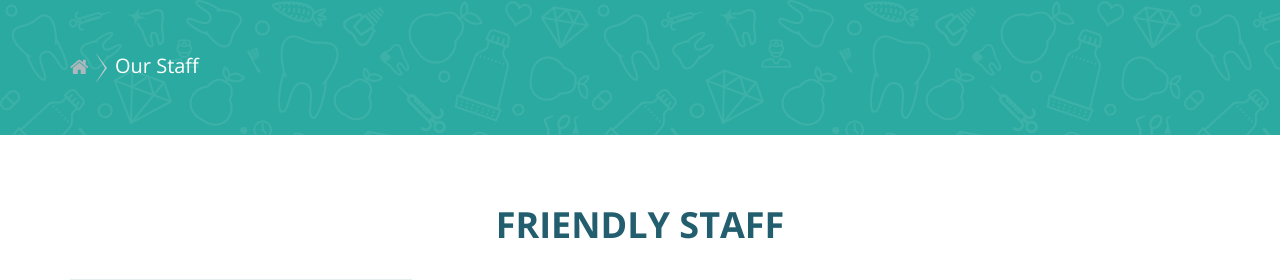
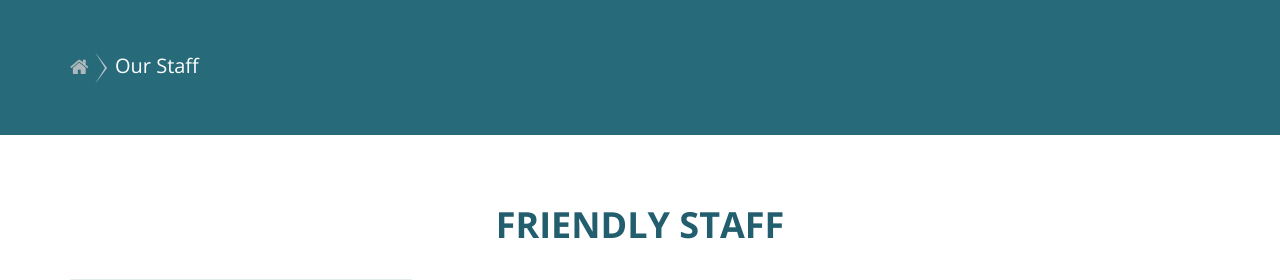
Before and after one commit to Business360/183pdb, a PHP site: page /staff.php in a window 1280 px wide. Shown: the part 152-432 px from the top of the page. Run offline with PHP 8.4, Linux system fonts and the light colour scheme; some libraries are stand-ins or nearby versions.

Commit message:
page title background changed.

```diff
--- a/assets/css/custom.css
+++ b/assets/css/custom.css
@@ -256,3 +256,12 @@ ul.footer-nav {
 .navbar-toggle{
     margin-top: 25px !important;
 }
+
+
+.page-title-overlay{
+    background: rgb(39, 106, 122) !important;
+}
+
+.bg-pattern .page-title-overlay{
+    background: rgb(39, 106, 122) !important;
+}
```
